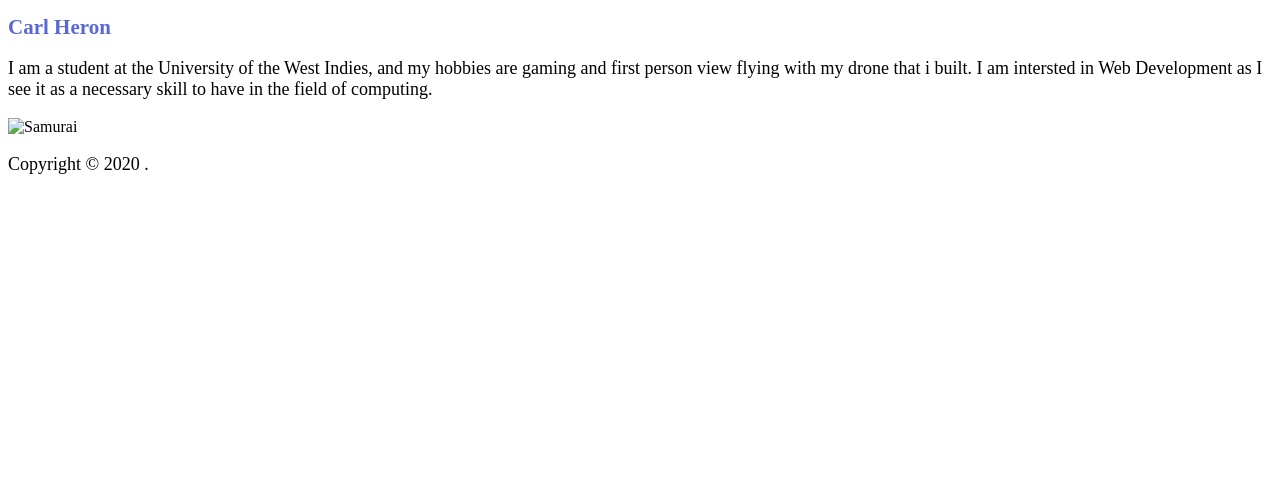
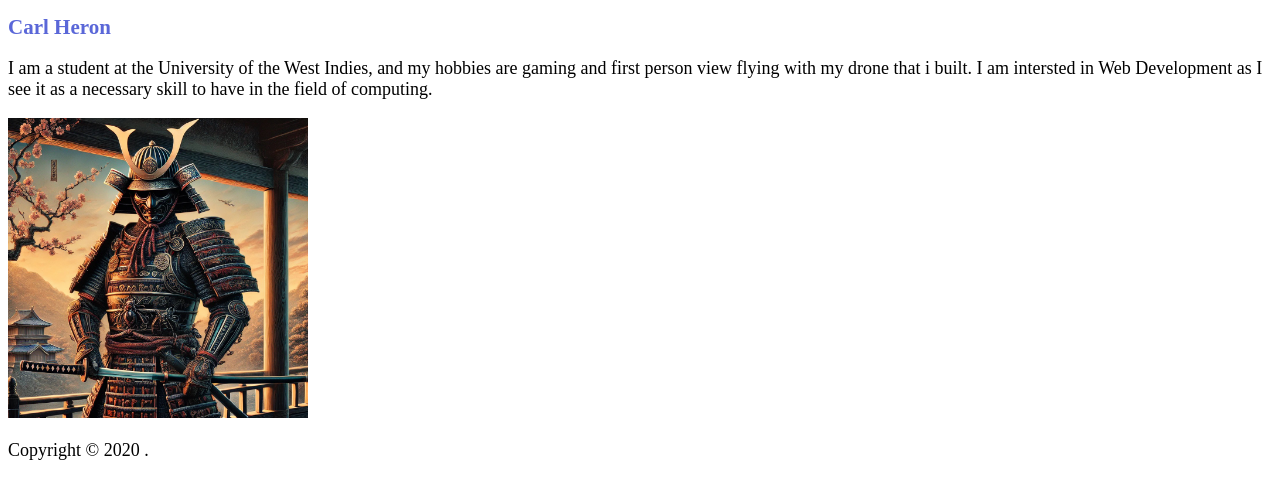
Before and after one commit to EXoVic/info2180-lab1, a plain HTML site: page index.html in a window 1280 px wide. Shown: the part 85-584 px from the top of the page. Drawn offline with Linux system fonts and the light colour scheme.

Commit message:
Corrected Error

```diff
--- a/index.html
+++ b/index.html
@@ -17,7 +17,7 @@
  <p>I am a student at the University of the West Indies, and my hobbies are gaming and first person view flying with my drone that i built.
     I am intersted in Web Development as I see it as a necessary skill to have in the field of computing.
  </p>
- <img src="Samurai.jpeg" alt="Samurai" width = "300">
+ <img src="Samurai.jpg" alt="Samurai" width = "300">
  </main>
  <footer>
  <p>Copyright &copy; 2020 <Carl Heron>.</p>
```
